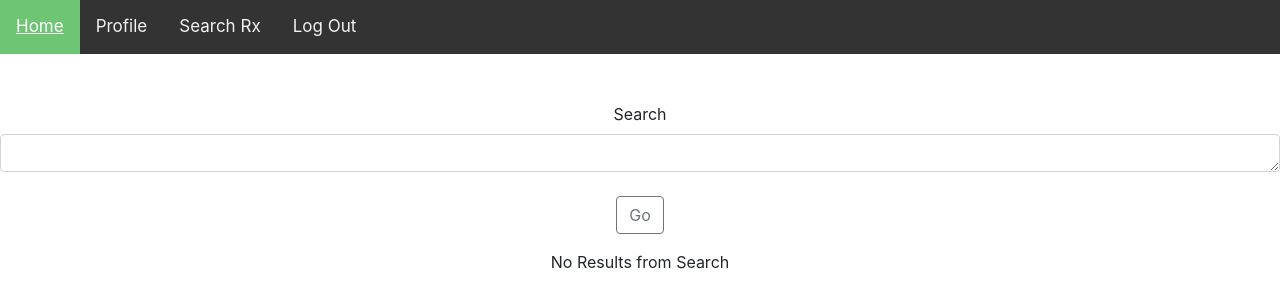
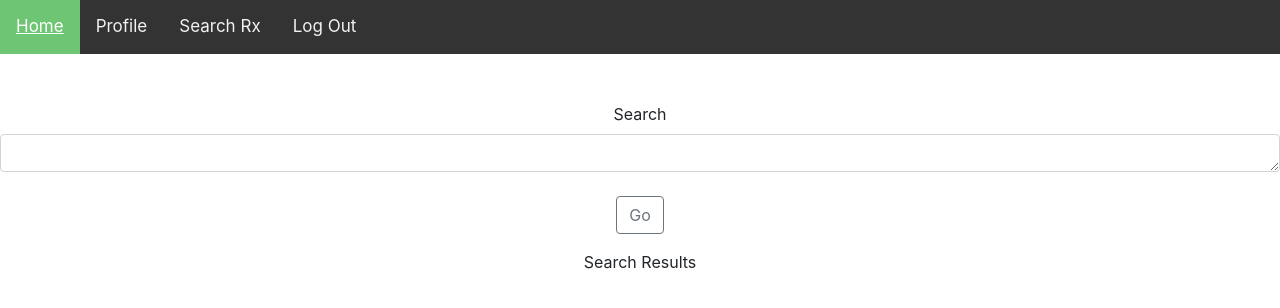
Before and after one commit to candacecodes/rx-roundtable-client, a React (Create React App) app: page /rx in a window 1280 px wide. Shown: the top 308 px of the page. Built offline with nearby package versions, Linux system fonts and the light colour scheme.

Commit message:
added search to sstate

```diff
--- a/src/App.js
+++ b/src/App.js
@@ -16,6 +16,7 @@ class App extends Component {
 	state = {
 		results: {},
 		user: { username: "" },
+		search: "",
 	};
 
 	handleHome = () => <Welcome username={this.state.user.username} />;
@@ -101,6 +102,7 @@ class App extends Component {
 	};
 
 	handleSearch = (search) => {
+		this.setState({ search: search });
 		const URL = `https://api.fda.gov/drug/event.json?api_key=erNcZBRL2Jy0yJru61XsO98hXqdGtYKs6QjGJTY8&search=`;
 		const response = fetch(URL + search)
 			.then((response) => response.json())
--- a/src/components/FilterSearch.js
+++ b/src/components/FilterSearch.js
@@ -66,8 +66,8 @@ export default class FilterSearch extends Component {
 							</Button>
 						</Form.Group>
 					</Form>
-					{this.state.search ? (
-						<RxContainer result={this.state} />
+					{this.props.result ? (
+						<RxContainer result={this.props.result} />
 					) : (
 						<div>No Results from Search</div>
 					)}
--- a/src/containers/RxContainer.js
+++ b/src/containers/RxContainer.js
@@ -22,11 +22,11 @@ export default class RxContainer extends Component {
 	// 	<div>{this.props.result["results"]["0"]["patient"]["drug"]["0"]}</div>;
 	// };
 
-	search = () => {
+	// search = () => {
+	// 	console.log(this.props.result);
+	// };
+	render() {
 		console.log(this.props.result);
-	};
-	render() {
-		// console.log(this.props.result.result.results);
 		// console.log(this.state);
 		// map through and render
 
```
